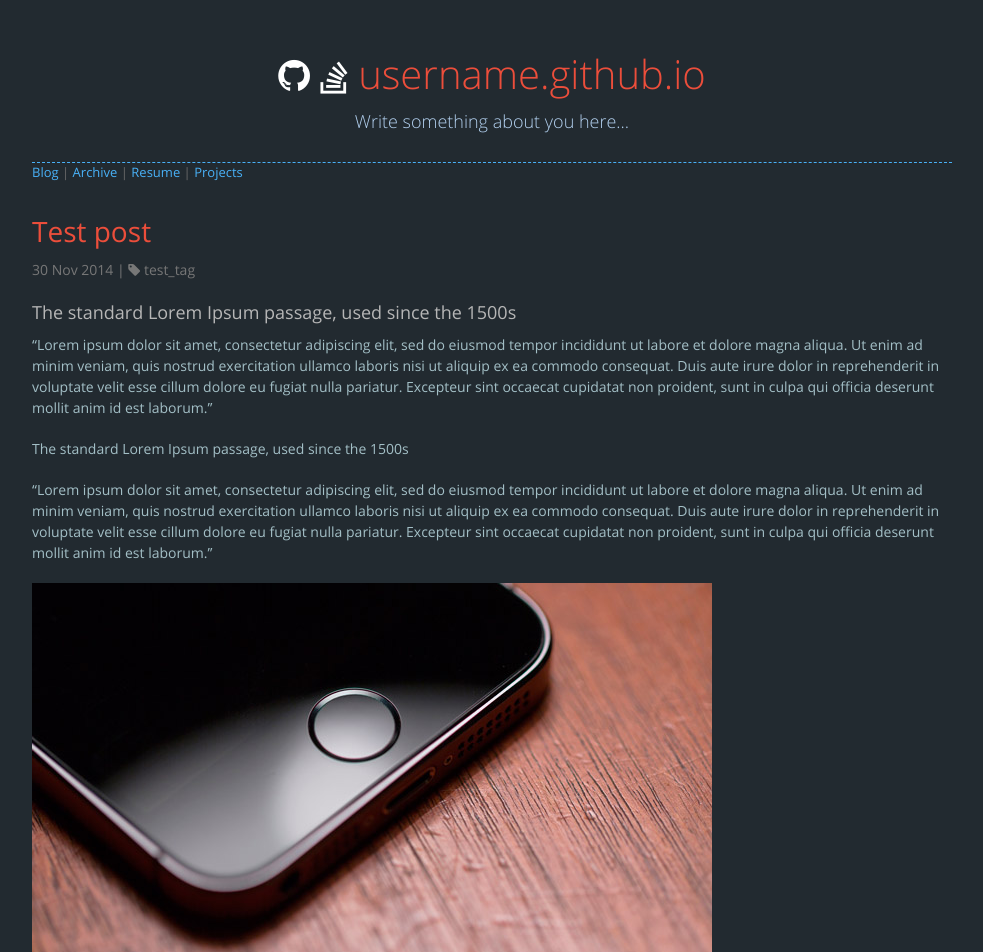
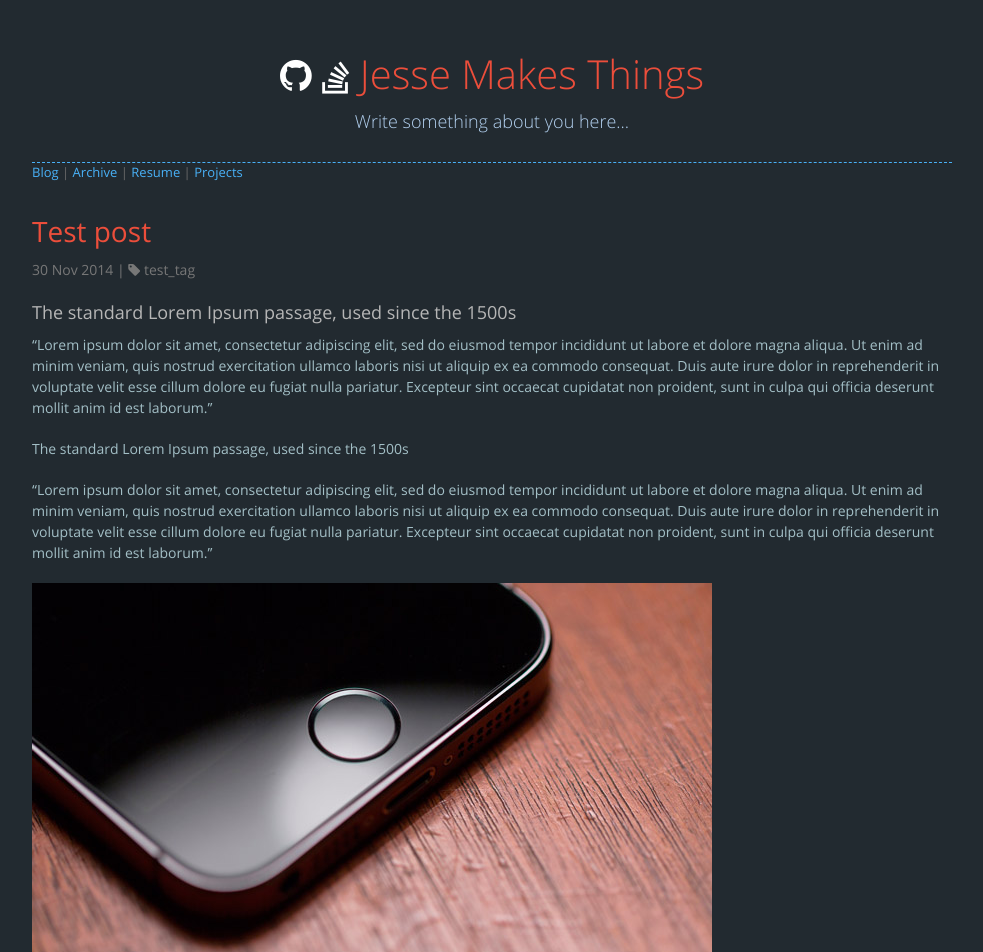
Before and after one commit to JesseTG/jessetg.github.io, a Jekyll site: the page built from _posts/2014-11-30-testtest.md, in a window 1280 px wide. Shown: the top 952 px of the page, without its empty margins (148-1131 px from the left). Built offline with Jekyll 4.4.1, drawn with Linux system fonts in a browser that asks for light colours; nearby versions of some CDN libraries; comment, search, counter and statistics services are not loaded.

Commit message:
Put my name on the site's title

```diff
--- a/_includes/title.html
+++ b/_includes/title.html
@@ -8,7 +8,7 @@
       <a id="so-ic" href="{{site.stackoverflow}}"><i class="fa fa-stack-overflow"></i></a>
     {% endunless %}
 
-    <a id="sitename" href="/">username.github.io</a>
+    <a id="sitename" href="/">Jesse Makes Things</a>
   </h1>
 
   <!-- Add something about you in p tag-->
```
